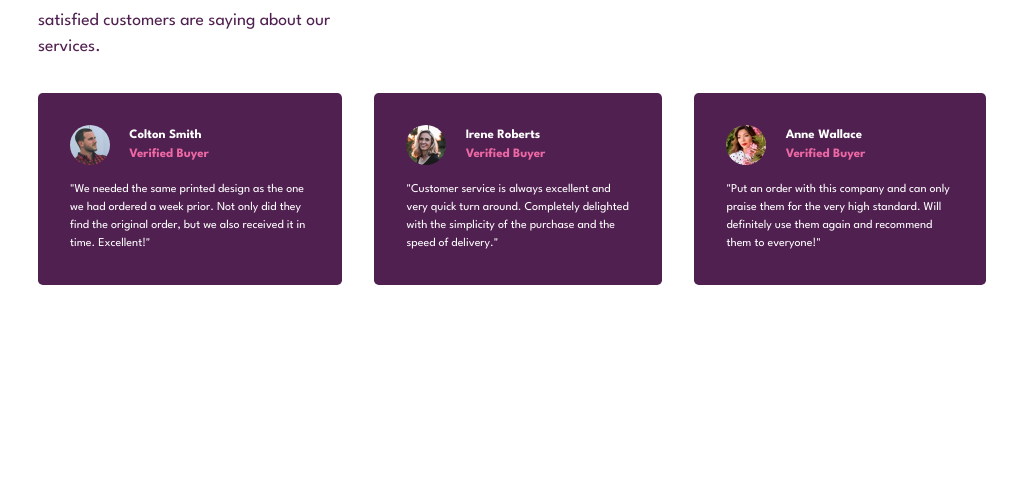
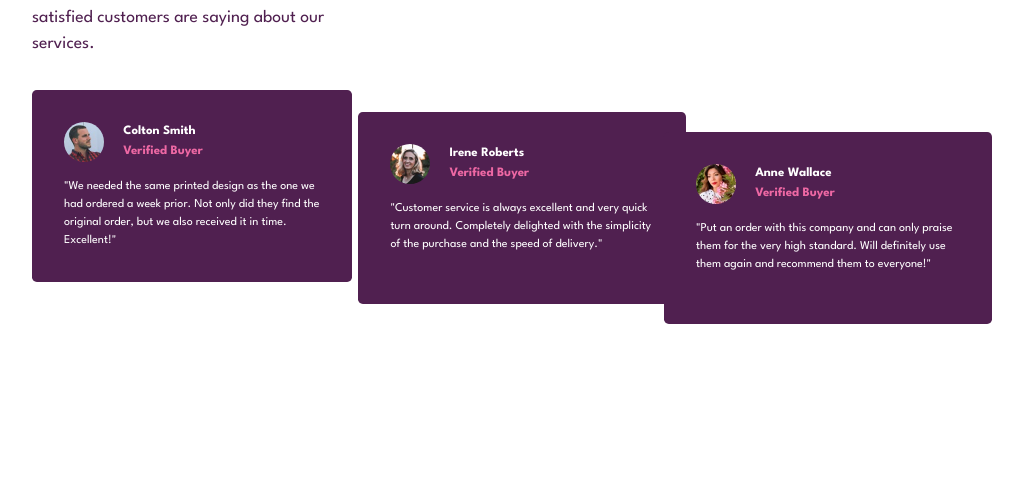
Before and after one commit to NandoSTI/social-proof-section-master, a plain HTML site: page index.html in a window 1280 px wide. Shown: the part 310-800 px from the top of the page, without its empty margins (128-1151 px from the left). Drawn offline with Linux system fonts and the light colour scheme.

Commit message:
Update: Desktop

```diff
--- a/src/css/style.css
+++ b/src/css/style.css
@@ -23,7 +23,8 @@
     --space-element: 1rem;
     --padd-title: 0 2.5rem;
     --margin-mobile: 6rem 1.5rem;
-    --margin-desktop: 6.2rem 10.375rem;
+    --margin-desktop: 6.2rem  10.375rem;
+    --mg-teste: 6rem 10rem 0 10rem
 
     }
 
@@ -134,7 +135,7 @@
       @media(min-width: 750px) {
 
         .container {
-            margin: var(--margin-desktop);
+            margin: var(--mg-teste);
         }
         .container .rated {
           display: flex;
@@ -190,4 +191,29 @@
           margin-left: 8rem;
         }
 
+        .container .testimonials {
+          position: relative;
+        }
+
+        .container .testimonials .testimonial:nth-child(1){
+          position: absolute;
+          width: 20rem;
+        }
+
+        .container .testimonials .testimonial:nth-child(2){
+          position: absolute;
+          left: 34%;
+          bottom: -230px;
+          width: 20.5rem;
+          height: 12rem;
+        }
+
+        .container .testimonials .testimonial:nth-child(3){
+          position: absolute;
+          right: 0;
+          bottom: -250px;
+          width: 20.5rem;
+          height: 12rem;
+        }
+
       }
```
